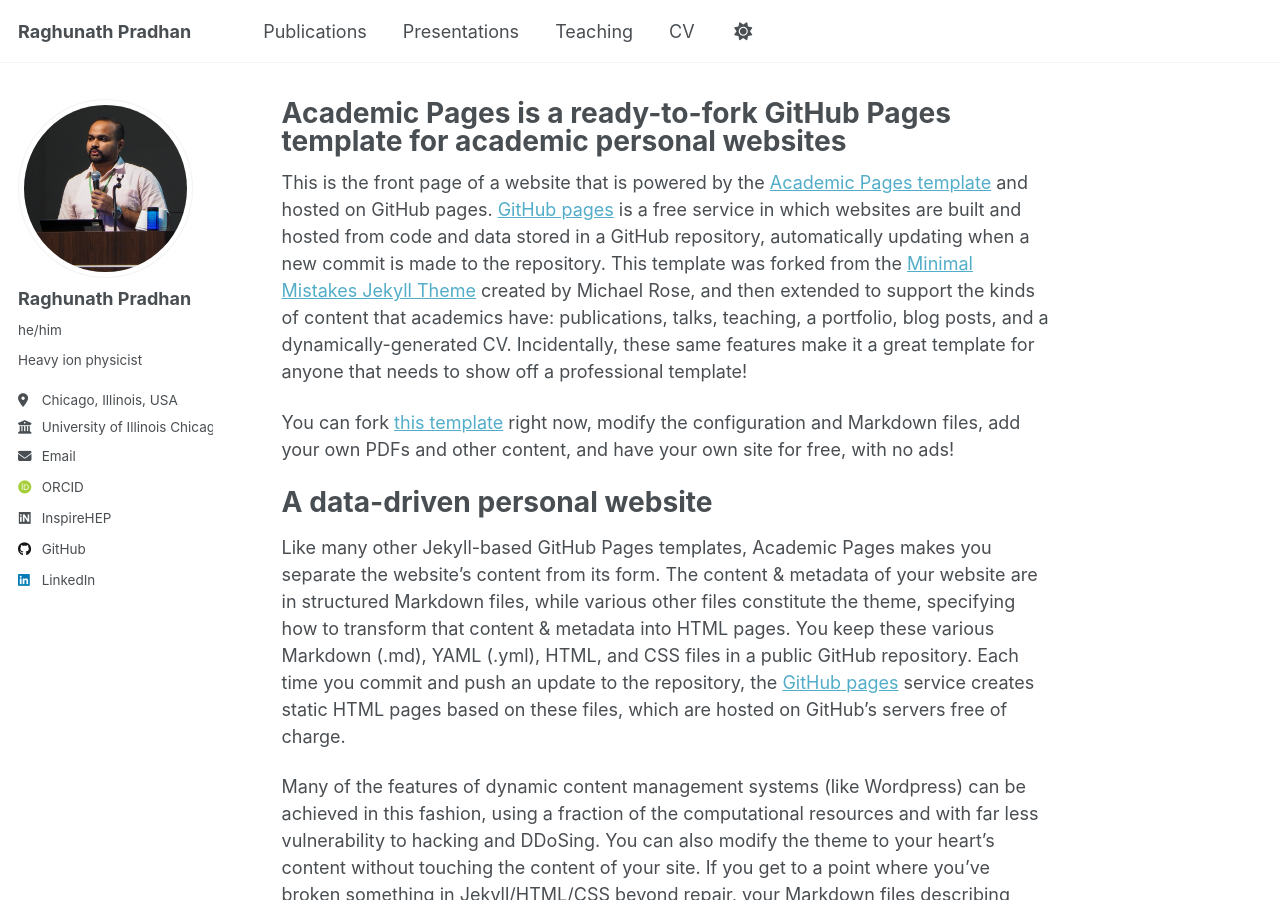
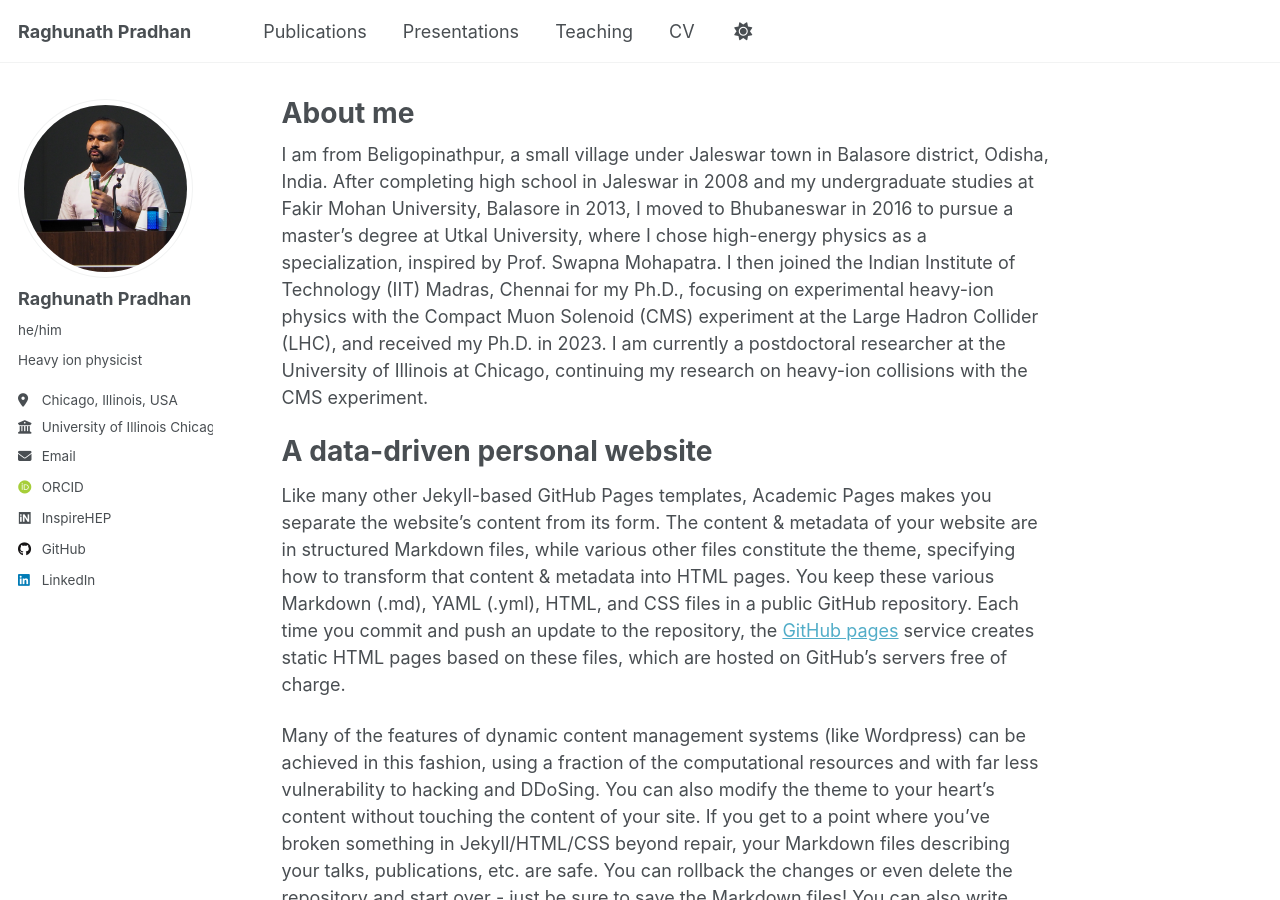
Before and after one commit to RAGHUMATAPITA/RAGHUMATAPITA.github.io, a Jekyll site: the page built from _pages/about.md, in a window 1280 px wide and 900 px high. Built offline with Jekyll 4.4.1, drawn with Linux system fonts in a browser that asks for light colours; some web fonts are replaced; a script that is not in the unit is left out.

Commit message:
updateing about me

```diff
--- a/_pages/about.md
+++ b/_pages/about.md
@@ -1,15 +1,13 @@
 ---
 permalink: /
-title: "Academic Pages is a ready-to-fork GitHub Pages template for academic personal websites"
+title: "About me"
 author_profile: true
 redirect_from:
   - /about/
   - /about.html
 ---
 
-This is the front page of a website that is powered by the [Academic Pages template](https://github.com/academicpages/academicpages.github.io) and hosted on GitHub pages. [GitHub pages](https://pages.github.com) is a free service in which websites are built and hosted from code and data stored in a GitHub repository, automatically updating when a new commit is made to the repository. This template was forked from the [Minimal Mistakes Jekyll Theme](https://mmistakes.github.io/minimal-mistakes/) created by Michael Rose, and then extended to support the kinds of content that academics have: publications, talks, teaching, a portfolio, blog posts, and a dynamically-generated CV. Incidentally, these same features make it a great template for anyone that needs to show off a professional template!
-
- You can fork [this template](https://github.com/academicpages/academicpages.github.io) right now, modify the configuration and Markdown files, add your own PDFs and other content, and have your own site for free, with no ads!
+I am from Beligopinathpur, a small village under Jaleswar town in Balasore district, Odisha, India. After completing high school in Jaleswar in 2008 and my undergraduate studies at Fakir Mohan University, Balasore in 2013, I moved to Bhubaneswar in 2016 to pursue a master’s degree at Utkal University, where I chose high-energy physics as a specialization, inspired by Prof. Swapna Mohapatra. I then joined the Indian Institute of Technology (IIT) Madras, Chennai for my Ph.D., focusing on experimental heavy-ion physics with the Compact Muon Solenoid (CMS) experiment at the Large Hadron Collider (LHC), and received my Ph.D. in 2023. I am currently a postdoctoral researcher at the University of Illinois at Chicago, continuing my research on heavy-ion collisions with the CMS experiment.
 
 A data-driven personal website
 ======
```
